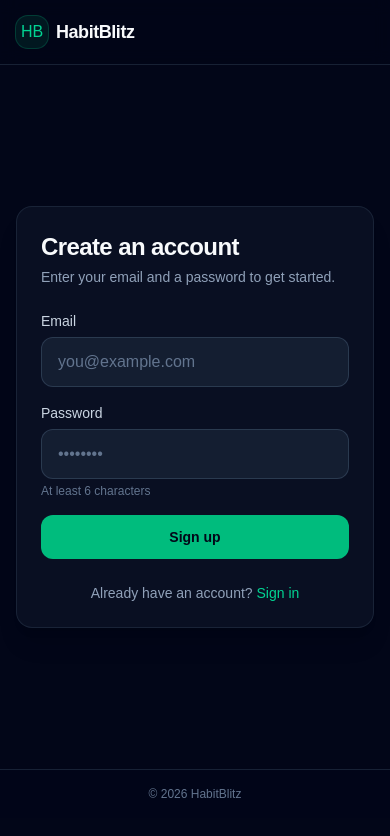
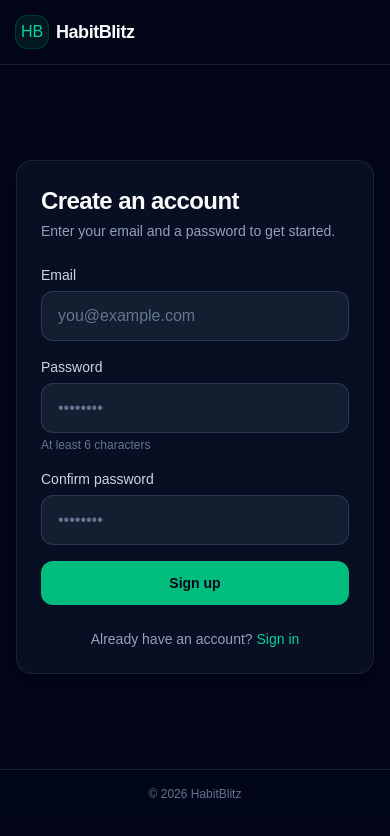
Before and after one commit to reecensomaiya-gif/habitblitz, a Next.js app: page /signup in a window 390 px wide. Shown: the top 836 px of the page. Built offline with nearby package versions, Linux system fonts and the light colour scheme; no server answers.

Commit message:
fix sign up confirmation and mobile layout

```diff
--- a/app/dashboard/page.tsx
+++ b/app/dashboard/page.tsx
@@ -479,7 +479,7 @@ export default function DashboardPage() {
   return (
     <div className="min-h-screen bg-slate-950 text-slate-50">
       <header className="border-b border-slate-800/80 bg-slate-950/70 backdrop-blur">
-        <div className="mx-auto flex max-w-6xl items-center justify-between px-4 py-4 sm:px-6 lg:px-8">
+        <div className="mx-auto flex max-w-6xl flex-wrap items-center justify-between gap-3 px-4 py-4 sm:flex-nowrap sm:px-6 lg:px-8">
           <Link href="/" className="flex items-center gap-2">
             <span className="inline-flex h-8 w-8 items-center justify-center rounded-xl bg-emerald-500/10 text-emerald-400 ring-1 ring-emerald-500/30">
               HB
@@ -504,15 +504,15 @@ export default function DashboardPage() {
         </div>
       </header>
 
-      <main className="mx-auto max-w-6xl px-4 py-8 sm:px-6 lg:px-8 lg:py-10">
-        <section className="space-y-6">
+      <main className="mx-auto max-w-6xl px-3 py-6 sm:px-6 lg:px-8 lg:py-10">
+        <section className="space-y-5 sm:space-y-6">
           <header className="flex flex-col justify-between gap-4 sm:flex-row sm:items-end">
             <div>
               <p className="text-xs font-semibold uppercase tracking-[0.22em] text-emerald-300/90">
                 Today&apos;s score
               </p>
               <div className="mt-2 flex items-baseline gap-3">
-                <p className="text-4xl font-semibold tracking-tight sm:text-5xl">
+                <p className="text-3xl font-semibold tracking-tight sm:text-4xl md:text-5xl">
                   {todayScore}
                 </p>
                 <p className="text-sm text-slate-400">
@@ -537,8 +537,8 @@ export default function DashboardPage() {
             </div>
           </header>
 
-          <div className="flex flex-col gap-4 rounded-2xl border border-slate-800/80 bg-slate-900/60 p-4 sm:p-5">
-            <div className="flex items-center justify-between gap-4 border-b border-slate-800/80 pb-3">
+          <div className="flex flex-col gap-4 rounded-2xl border border-slate-800/80 bg-slate-900/60 p-3 sm:p-5">
+            <div className="flex flex-col items-start justify-between gap-3 border-b border-slate-800/80 pb-3 sm:flex-row sm:items-center sm:gap-4">
               <div className="flex items-center gap-2 text-xs text-slate-400">
                 <button
                   type="button"
@@ -562,7 +562,7 @@ export default function DashboardPage() {
                   ›
                 </button>
               </div>
-              <div className="flex gap-2 text-[0.68rem] text-slate-500">
+              <div className="flex flex-wrap gap-2 text-[0.65rem] text-slate-500 sm:text-[0.68rem]">
                 <span className="inline-flex items-center gap-1">
                   <span className="h-2 w-2 rounded-full bg-emerald-400" /> Done
                 </span>
@@ -578,7 +578,7 @@ export default function DashboardPage() {
 
             <div className="overflow-x-auto">
               <div className="min-w-full space-y-2">
-                <div className="grid grid-cols-[minmax(0,2.2fr)_repeat(7,minmax(0,1fr))] items-end gap-2 text-xs text-slate-400">
+                <div className="grid grid-cols-[minmax(0,2.2fr)_repeat(7,minmax(0,1fr))] items-end gap-2 text-[0.6rem] text-slate-400 sm:text-xs">
                   <div className="text-[0.7rem] uppercase tracking-[0.18em] text-slate-500">
                     Habit
                   </div>
@@ -609,19 +609,19 @@ export default function DashboardPage() {
                       key={habit.id}
                       className="grid grid-cols-[minmax(0,2.2fr)_repeat(7,minmax(0,1fr))] items-center gap-2"
                     >
-                      <div className="flex items-center justify-between gap-3 rounded-xl bg-slate-950/40 px-3 py-2">
+                      <div className="flex items-center justify-between gap-3 rounded-xl bg-slate-950/40 px-2 py-2 sm:px-3">
                         <div>
                           <p className="text-sm font-medium text-slate-50">
                             {habit.name}
                           </p>
-                          <p className="mt-0.5 text-[0.7rem] text-slate-500">
+                            <p className="mt-0.5 text-[0.65rem] text-slate-500 sm:text-[0.7rem]">
                             {habit.points} pts · Streak{" "}
                             <span className="font-semibold text-emerald-300">
                               0
                             </span>
                           </p>
                         </div>
-                        <span className="rounded-full bg-slate-900/90 px-2 py-1 text-[0.65rem] font-semibold uppercase tracking-[0.18em] text-slate-400">
+                        <span className="rounded-full bg-slate-900/90 px-2 py-1 text-[0.6rem] font-semibold uppercase tracking-[0.18em] text-slate-400 sm:text-[0.65rem]">
                           +{habit.points}
                         </span>
                       </div>
--- a/app/signup/page.tsx
+++ b/app/signup/page.tsx
@@ -9,12 +9,21 @@ export default function SignupPage() {
   const router = useRouter();
   const [email, setEmail] = useState("");
   const [password, setPassword] = useState("");
+  const [confirmPassword, setConfirmPassword] = useState("");
   const [error, setError] = useState<string | null>(null);
+  const [successMessage, setSuccessMessage] = useState<string | null>(null);
   const [loading, setLoading] = useState(false);
 
   async function handleSubmit(e: React.FormEvent) {
     e.preventDefault();
     setError(null);
+    setSuccessMessage(null);
+
+    if (password !== confirmPassword) {
+      setError("Passwords do not match.");
+      return;
+    }
+
     setLoading(true);
     const { error } = await supabase.auth.signUp({ email, password });
     setLoading(false);
@@ -22,8 +31,9 @@ export default function SignupPage() {
       setError(error.message);
       return;
     }
-    router.push("/dashboard");
-    router.refresh();
+    setSuccessMessage(
+      "Please check your email and click the confirmation link to activate your account"
+    );
   }
 
   return (
@@ -54,6 +64,11 @@ export default function SignupPage() {
             {error && (
               <div className="rounded-lg border border-red-500/20 bg-red-500/10 px-3 py-2 text-sm text-red-300">
                 {error}
+              </div>
+            )}
+            {successMessage && (
+              <div className="rounded-lg border border-emerald-500/20 bg-emerald-500/10 px-3 py-2 text-sm text-emerald-200">
+                {successMessage}
               </div>
             )}
             <div>
@@ -96,6 +111,25 @@ export default function SignupPage() {
                 At least 6 characters
               </p>
             </div>
+            <div>
+              <label
+                htmlFor="confirm-password"
+                className="block text-sm font-medium text-slate-300"
+              >
+                Confirm password
+              </label>
+              <input
+                id="confirm-password"
+                type="password"
+                value={confirmPassword}
+                onChange={(e) => setConfirmPassword(e.target.value)}
+                required
+                autoComplete="new-password"
+                minLength={6}
+                className="mt-1.5 w-full rounded-xl border border-slate-700/80 bg-slate-800/60 px-4 py-3 text-slate-50 placeholder-slate-500 focus:border-emerald-500/50 focus:outline-none focus:ring-2 focus:ring-emerald-500/20"
+                placeholder="••••••••"
+              />
+            </div>
             <button
               type="submit"
               disabled={loading}
```
